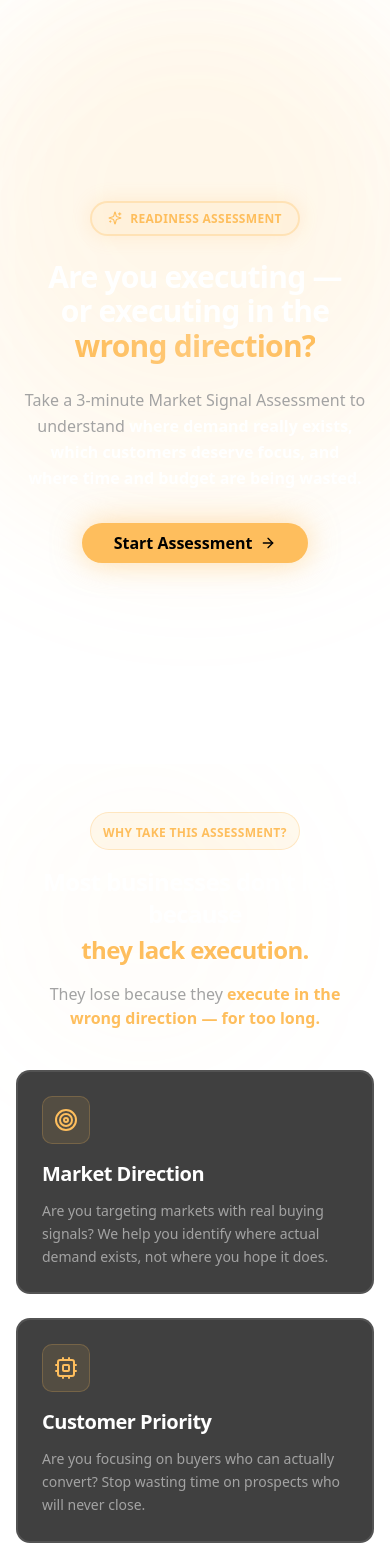
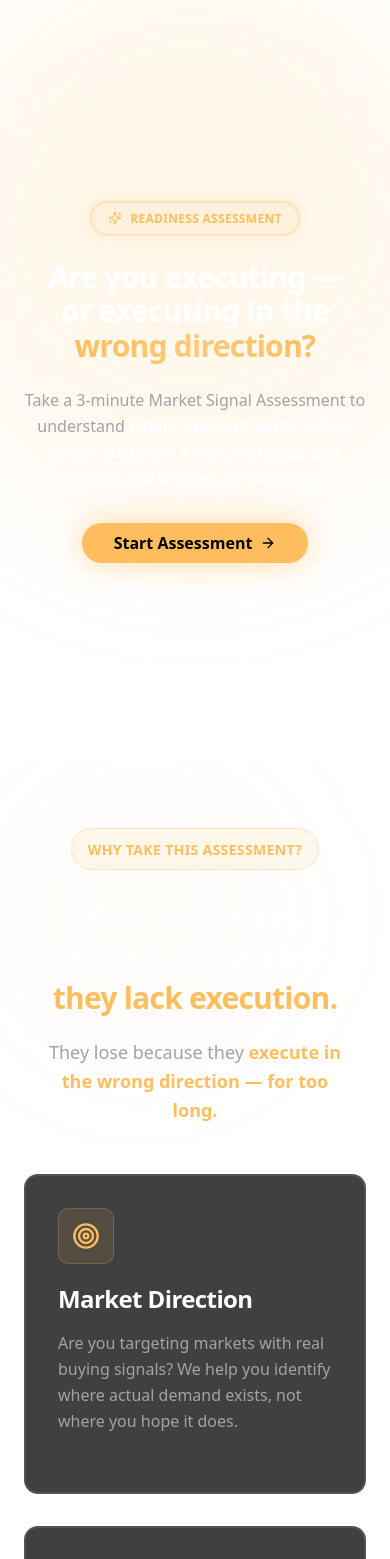
Before and after one commit to kizaloo2-sudo/origo-landingpage, a Next.js app: page / in a window 390 px wide. Shown: the top 1559 px of the page. Built offline with nearby package versions, Linux system fonts and the light colour scheme.

Commit message:
update_mobile_responsive_v2

```diff
--- a/components/landing/ValueProps.tsx
+++ b/components/landing/ValueProps.tsx
@@ -59,7 +59,7 @@ function ValuePropCard({ icon: Icon, title, description, index }: ValuePropCardP
       }`} />
 
       {/* Card Container */}
-      <div className={`h-full bg-[#111111]/80 backdrop-blur-xl border-2 rounded-xl sm:rounded-2xl p-6 sm:p-8 md:p-10 transition-all duration-300 ${
+      <div className={`h-full min-h-[320px] sm:min-h-[340px] bg-[#111111]/80 backdrop-blur-xl border-2 rounded-xl sm:rounded-2xl p-8 sm:p-10 md:p-12 transition-all duration-300 overflow-hidden ${
         !isHoverDevice ? 'cursor-pointer' : ''
       } ${
         isActive
@@ -67,25 +67,25 @@ function ValuePropCard({ icon: Icon, title, description, index }: ValuePropCardP
           : 'border-white/10'
       }`}>
         {/* Icon Container */}
-        <div className="mb-4 sm:mb-6">
-          <div className={`w-12 h-12 sm:w-14 sm:h-14 md:w-16 md:h-16 rounded-lg sm:rounded-xl bg-[#febe5d]/10 border border-[#febe5d]/20 flex items-center justify-center transition-all duration-300 ${
+        <div className="mb-5 sm:mb-6">
+          <div className={`w-14 h-14 sm:w-16 sm:h-16 md:w-18 md:h-18 rounded-lg sm:rounded-xl bg-[#febe5d]/10 border border-[#febe5d]/20 flex items-center justify-center transition-all duration-300 ${
             isActive
               ? 'bg-[#febe5d]/20 border-[#febe5d]/40 scale-110'
               : ''
           }`}>
-            <Icon className={`w-6 h-6 sm:w-7 sm:h-7 md:w-8 md:h-8 text-[#febe5d] transition-transform duration-300 ${
+            <Icon className={`w-7 h-7 sm:w-8 sm:h-8 md:w-9 md:h-9 text-[#febe5d] transition-transform duration-300 ${
               isActive ? 'rotate-12' : ''
             }`} strokeWidth={2} />
           </div>
         </div>
 
         {/* Content */}
-        <h3 className={`text-xl sm:text-2xl md:text-3xl font-bold mb-3 sm:mb-4 tracking-tight transition-colors duration-300 ${
+        <h3 className={`text-2xl sm:text-3xl md:text-4xl font-bold mb-4 sm:mb-5 tracking-tight leading-tight transition-colors duration-300 ${
           isActive ? 'text-[#febe5d]' : 'text-white'
         }`}>
           {title}
         </h3>
-        <p className="text-sm sm:text-base md:text-lg text-[#a3a3a3] leading-relaxed">
+        <p className="text-base sm:text-lg md:text-xl text-[#a3a3a3] leading-relaxed">
           {description}
         </p>
 
@@ -121,7 +121,7 @@ export default function ValueProps() {
   ];
 
   return (
-    <SectionContainer className="py-12 sm:py-16 md:py-24 lg:py-32 xl:py-40 relative px-4 sm:px-6">
+    <SectionContainer className="py-16 sm:py-20 md:py-24 lg:py-32 xl:py-40 relative px-6 sm:px-8">
       {/* Background Decoration */}
       <div className="absolute inset-0 pointer-events-none overflow-hidden">
         <div className="absolute top-0 right-1/4 w-[300px] sm:w-[400px] h-[300px] sm:h-[400px] bg-[#febe5d]/3 rounded-full blur-3xl will-change-transform" />
@@ -133,37 +133,35 @@ export default function ValueProps() {
         whileInView={{ opacity: 1, y: 0 }}
         viewport={{ once: true }}
         transition={{ duration: 0.6 }}
-        className="text-center mb-10 sm:mb-12 md:mb-16 lg:mb-20 xl:mb-24 relative z-10"
+        className="text-center mb-12 sm:mb-14 md:mb-16 lg:mb-20 xl:mb-24 relative z-10"
       >
         <motion.div
           initial={{ opacity: 0, scale: 0.9 }}
           whileInView={{ opacity: 1, scale: 1 }}
           viewport={{ once: true }}
           transition={{ duration: 0.6, delay: 0.2 }}
-          className="inline-block mb-4 sm:mb-6"
+          className="inline-block mb-6 sm:mb-7"
         >
-          <div className="px-3 sm:px-4 py-1.5 sm:py-2 bg-[#febe5d]/10 border border-[#febe5d]/30 rounded-full">
-            <span className="text-xs sm:text-sm font-semibold text-[#febe5d] uppercase tracking-wide">
+          <div className="px-4 sm:px-5 py-2 sm:py-2.5 bg-[#febe5d]/10 border border-[#febe5d]/30 rounded-full">
+            <span className="text-sm sm:text-base font-semibold text-[#febe5d] uppercase tracking-wide">
               Why Take This Assessment?
             </span>
           </div>
         </motion.div>
 
-        <h2 className="text-2xl sm:text-3xl md:text-4xl lg:text-5xl xl:text-6xl font-bold text-white mb-4 sm:mb-6 tracking-tight px-2">
-          Most businesses don't lose because
-          <br className="hidden sm:block" />
-          <span className="sm:inline block mt-1 sm:mt-0"> </span>
+        <h2 className="text-3xl sm:text-4xl md:text-5xl lg:text-6xl xl:text-7xl font-bold text-white mb-5 sm:mb-6 leading-snug sm:leading-tight tracking-tight px-4 sm:px-6">
+          Most businesses don't lose because{" "}
           <span className="text-[#febe5d]">they lack execution.</span>
         </h2>
 
-        <p className="text-base sm:text-lg md:text-xl lg:text-2xl text-[#a3a3a3] max-w-3xl mx-auto px-2">
+        <p className="text-lg sm:text-xl md:text-2xl lg:text-3xl text-[#a3a3a3] max-w-3xl mx-auto px-4 sm:px-6 leading-relaxed font-medium">
           They lose because they{" "}
           <span className="text-[#febe5d] font-bold">execute in the wrong direction — for too long.</span>
         </p>
       </motion.div>
 
       {/* 3-Column Grid */}
-      <div className="grid grid-cols-1 md:grid-cols-3 gap-6 sm:gap-8 md:gap-10 relative z-10">
+      <div className="grid grid-cols-1 md:grid-cols-3 gap-8 sm:gap-10 md:gap-12 relative z-10">
         {valueProps.map((prop, index) => (
           <ValuePropCard
             key={index}
```
